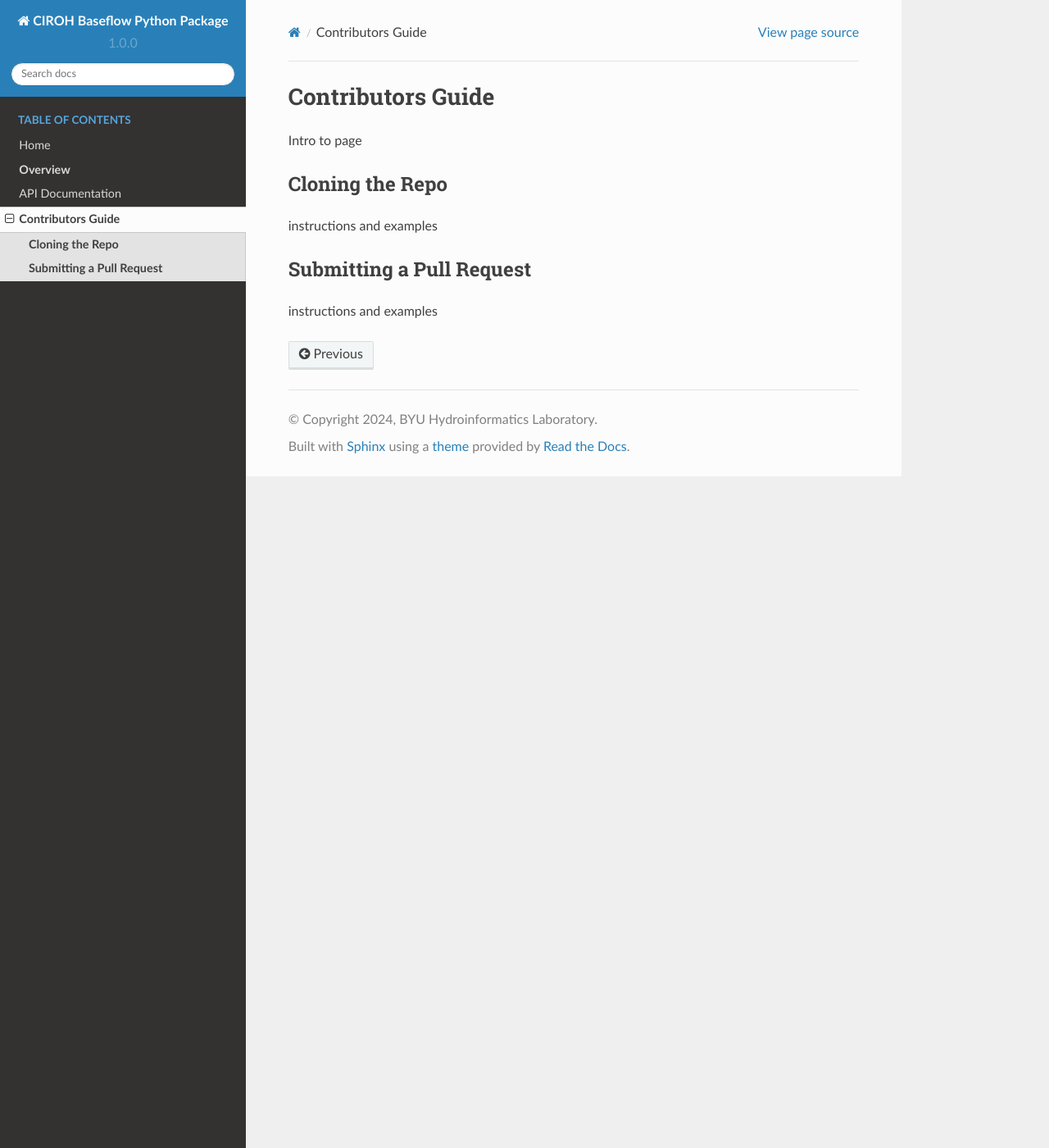
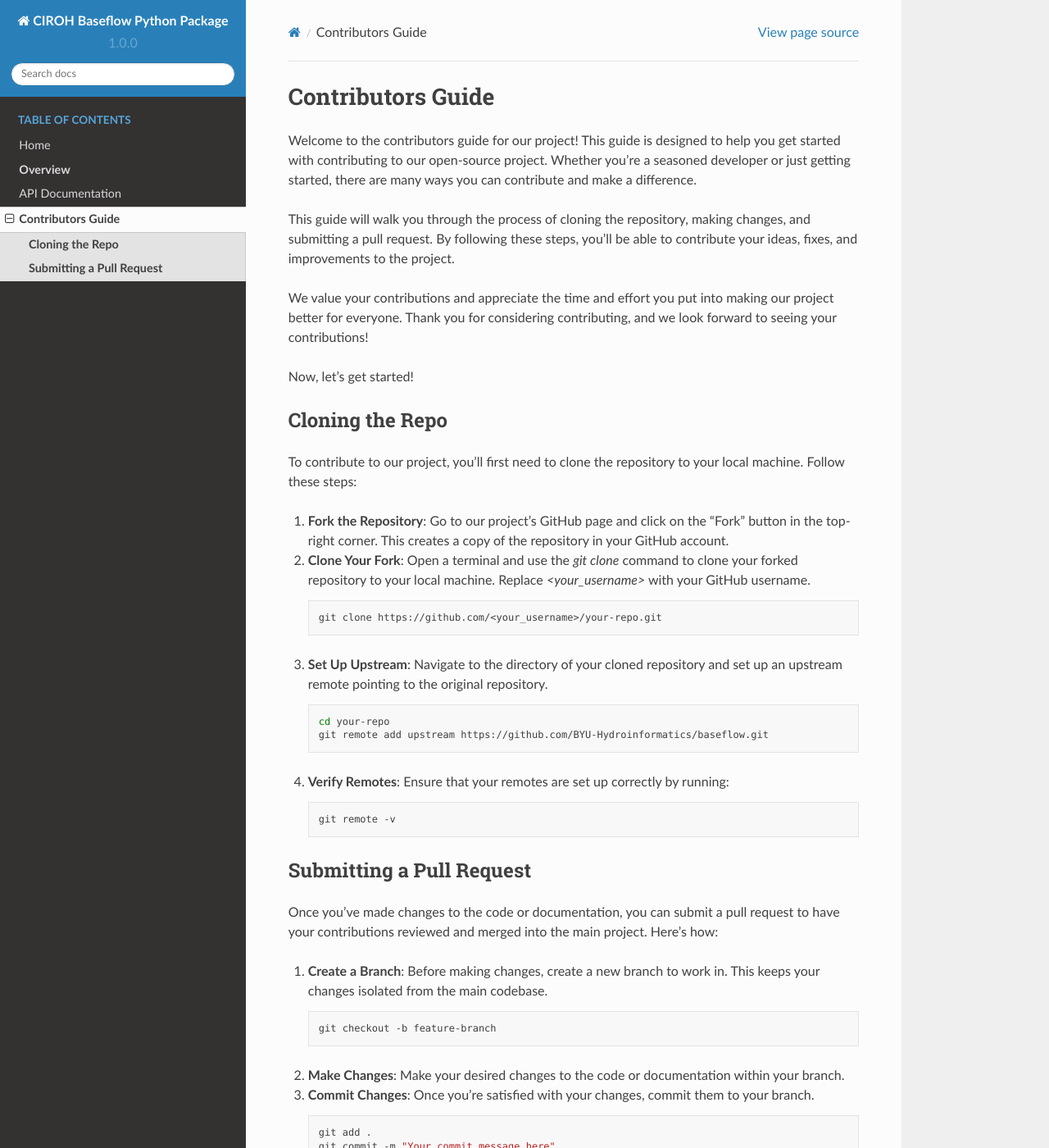
Before and after one commit to BYU-Hydroinformatics/baseflow_temp, a Sphinx documentation site: the page built from docs/source/github.rst, in a window 1280 px wide and 1400 px high. Shown: the whole window at 82% size. Built offline with Sphinx 7.4.7 and the Read the Docs theme 2.0.0, drawn with Linux system fonts in a browser that asks for light colours; some of the changed text lies outside the part shown.

Commit message:
Finished the contributors guide

```diff
--- a/docs/source/github.rst
+++ b/docs/source/github.rst
@@ -4,12 +4,64 @@
 ==================
 Contributors Guide
 ==================
-Intro to page
+Welcome to the contributors guide for our project! This guide is designed to help you get started with contributing to our open-source project. Whether you're a seasoned developer or just getting started, there are many ways you can contribute and make a difference.
+
+This guide will walk you through the process of cloning the repository, making changes, and submitting a pull request. By following these steps, you'll be able to contribute your ideas, fixes, and improvements to the project.
+
+We value your contributions and appreciate the time and effort you put into making our project better for everyone. Thank you for considering contributing, and we look forward to seeing your contributions!
+
+Now, let's get started!
 
 **Cloning the Repo**
 --------------------
-instructions and examples
+To contribute to our project, you'll first need to clone the repository to your local machine. Follow these steps:
+
+1. **Fork the Repository**: Go to our project's GitHub page and click on the "Fork" button in the top-right corner. This creates a copy of the repository in your GitHub account.
+
+2. **Clone Your Fork**: Open a terminal and use the `git clone` command to clone your forked repository to your local machine. Replace `<your_username>` with your GitHub username.
+
+   .. code-block:: bash
+
+      git clone https://github.com/<your_username>/your-repo.git
+
+3. **Set Up Upstream**: Navigate to the directory of your cloned repository and set up an upstream remote pointing to the original repository.
+
+   .. code-block:: bash
+
+      cd your-repo
+      git remote add upstream https://github.com/BYU-Hydroinformatics/baseflow.git
+
+4. **Verify Remotes**: Ensure that your remotes are set up correctly by running:
+
+   .. code-block:: bash
+
+      git remote -v
 
 **Submitting a Pull Request**
 -----------------------------
-instructions and examples
+Once you've made changes to the code or documentation, you can submit a pull request to have your contributions reviewed and merged into the main project. Here's how:
+
+1. **Create a Branch**: Before making changes, create a new branch to work in. This keeps your changes isolated from the main codebase.
+
+   .. code-block:: bash
+
+      git checkout -b feature-branch
+
+2. **Make Changes**: Make your desired changes to the code or documentation within your branch.
+
+3. **Commit Changes**: Once you're satisfied with your changes, commit them to your branch.
+
+   .. code-block:: bash
+
+      git add .
+      git commit -m "Your commit message here"
+
+4. **Push Changes**: Push your changes to your forked repository on GitHub.
+
+   .. code-block:: bash
+
+      git push origin feature-branch
+
+5. **Submit Pull Request**: Visit your forked repository on GitHub and click on the "New Pull Request" button. Select the branch you just pushed from the dropdown menu and provide a descriptive title and comment for your pull request.
+
+6. **Review and Merge**: A project maintainer will review your pull request, possibly requesting changes. Once approved, your changes will be merged into the main project.
```
